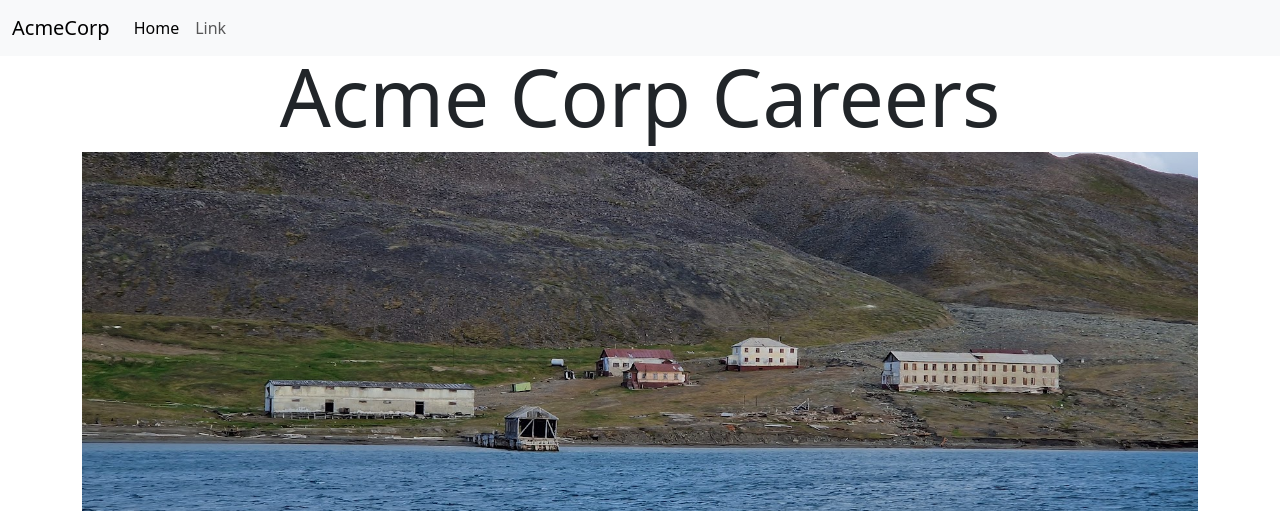
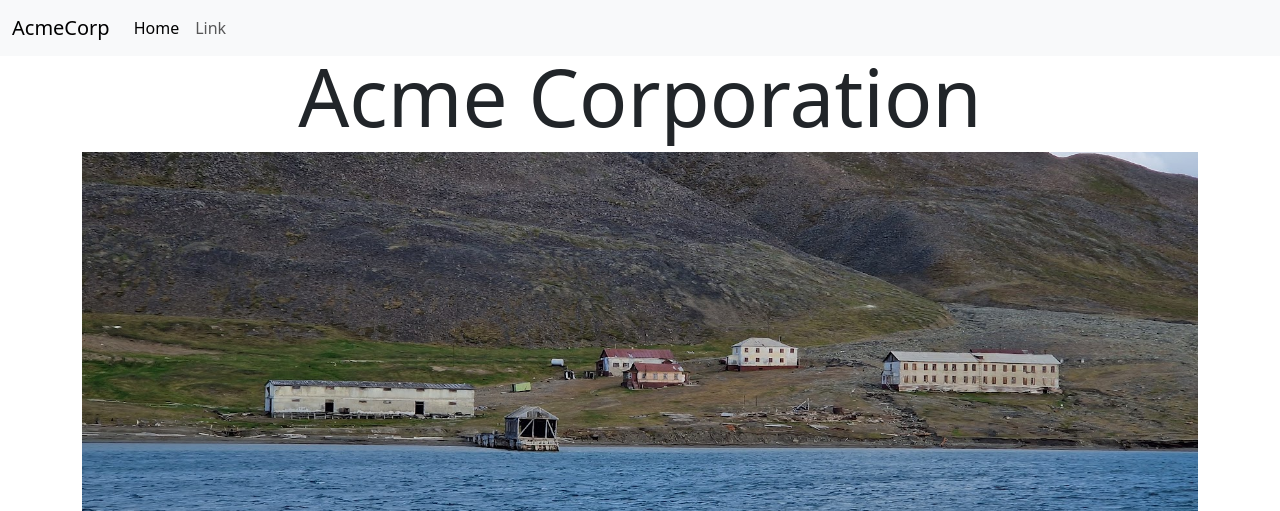
Before and after one commit to jonaspau/flask_website, a Flask app: page / in a window 1280 px wide. Shown: the top 511 px of the page. Run offline with Flask 3, Linux system fonts and the light colour scheme.

Commit message:
Fixed some minor errors. Complete before DB

```diff
--- a/templates/home.html
+++ b/templates/home.html
@@ -15,7 +15,7 @@
             {%  include 'navbar.html'  %}
 
             <div>
-                <h1 class="text-center mt-5 display-1">Acme Corp Careers</h1>
+                <h1 class="text-center mt-5 display-1">Acme Corporation</h1>
             </div>
             <img class="img-fluid" id="banner"src="/static/grumantbyen.jpg" alt="landscape photo of grumantbyen">
 
--- a/templates/jobitem.html
+++ b/templates/jobitem.html
@@ -8,6 +8,6 @@
         {%  endif  %}
     </div>
     <div class="col-3" >
-        <a class="btn btn-outline-primary float-end" href=" mailto:hello@acmecorp.com?subject=Application%20for%20position%20as%20{{ job['title']}}&body=Introduction%3A%0D%0A%0D%0ALinkedin%20profile%20url%3A%0D%0A%0D%0Acontact%20information%3A">Apply</a>
+        <a class="btn btn-outline-primary float-end" href=" mailto:hello@acmecorp.com?subject=Application%20for%20position%20as%20{{ job['title']}}&body=Introduction%3A%0D%0A%0D%0ALinkedin%20profile%20url%3A%0D%0A%0D%0AContact%20information%3A">Apply</a>
     </div>
 </div>
```
